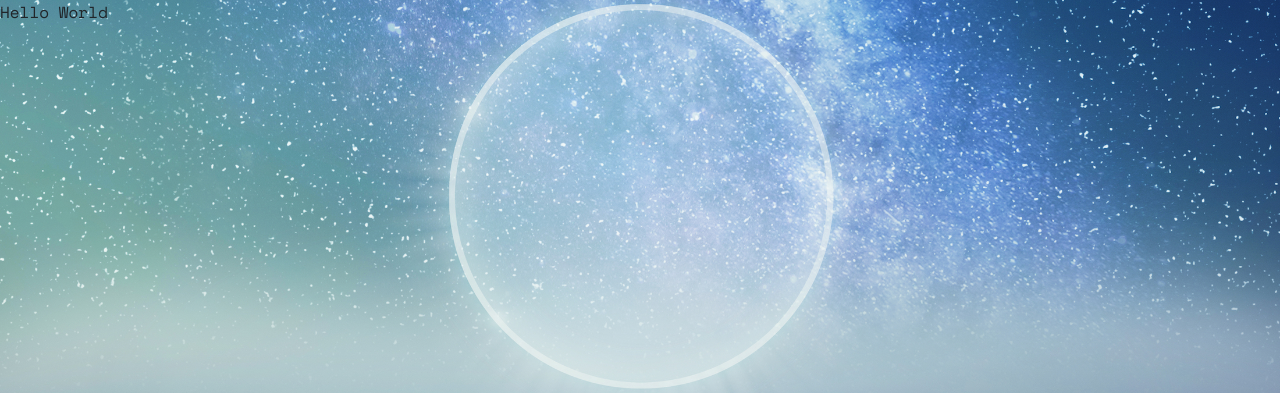
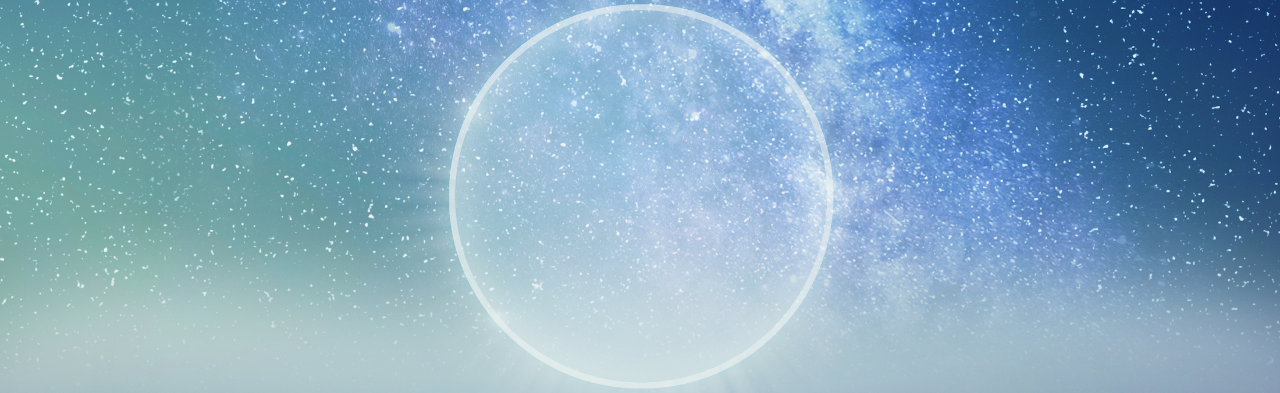
Before and after one commit to AndypSheridan/sci-fi-portal, a Django app: page / in a window 1280 px wide. Shown: the part 56-449 px from the top of the page. Run offline with Django 3.2, Linux system fonts and the light colour scheme; data that the repository does not hold is empty; some libraries are stand-ins or nearby versions.

Commit message:
Remove Hello World from index.html

```diff
--- a/templates/index.html
+++ b/templates/index.html
@@ -4,7 +4,6 @@
 {% block content %}
 <body id="home-bg-image" class="space-mono">
 <div class="home-background">
-    Hello World
 {% for book in book_list %}
 
 
```
